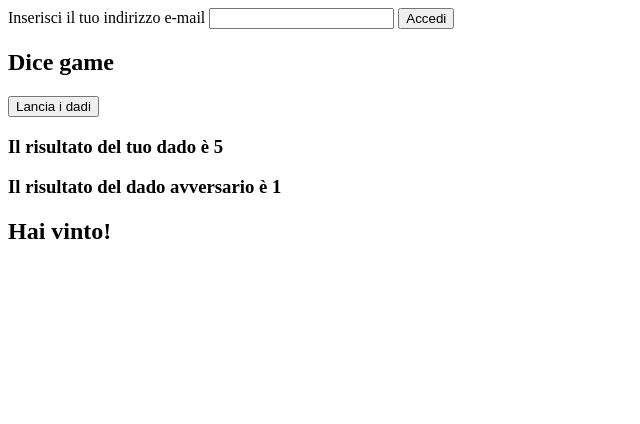
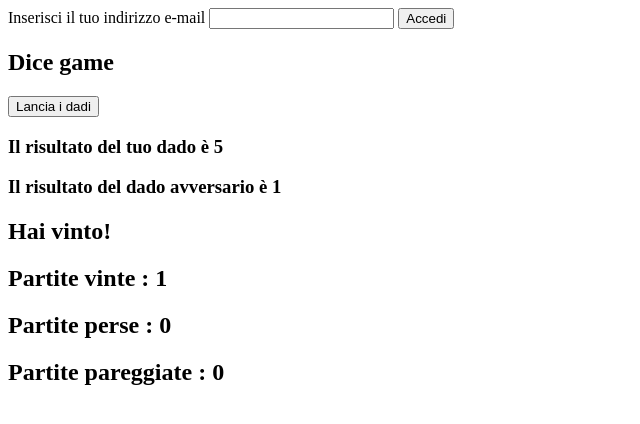
Before and after one commit to marcoaufiero/js-mail-dadi, a plain HTML site: page index.html in a window 1280 px wide. Both pictures are taken after a click on the button "Lancia i dadi". Shown: the whole page, without its empty margins (0-640 px from the left). Drawn offline with Linux system fonts and the light colour scheme.

Commit message:
game results counter function added

```diff
--- a/assets/js/main.js
+++ b/assets/js/main.js
@@ -21,6 +21,9 @@ function submit(){
     }
 }
 
+let winCounter = 0;
+let lostCounter = 0;
+let drawCounter = 0;
 
 function diceButton(){
 
@@ -28,24 +31,24 @@ function diceButton(){
     cpuDie = Math.round(Math.random() * 5) + 1;
 
     if(userDie > cpuDie){
-        console.log('hai vinto')
-        console.log(`${userDie} ${cpuDie}`)
         document.getElementById('userDie').innerHTML = `Il risultato del tuo dado è ${userDie}`
         document.getElementById('cpuDie').innerHTML = `Il risultato del dado avversario è ${cpuDie}`
         document.getElementById('gameResult').innerHTML = `Hai vinto!`
+        winCounter = winCounter + 1;
     }else if(userDie < cpuDie){
-        console.log('hai perso')
-        console.log(`${userDie} ${cpuDie}`)
         document.getElementById('userDie').innerHTML = `Il risultato del tuo dado è ${userDie}`
         document.getElementById('cpuDie').innerHTML = `Il risultato del dado avversario è ${cpuDie}`
         document.getElementById('gameResult').innerHTML = `Hai perso`
+        lostCounter = lostCounter + 1;
     }else{
-        console.log('pareggio')
-        console.log(`${userDie} ${cpuDie}`)
         document.getElementById('userDie').innerHTML = `Il risultato del tuo dado è ${userDie}`
         document.getElementById('cpuDie').innerHTML = `Il risultato del dado avversario è ${cpuDie}`
         document.getElementById('gameResult').innerHTML = `Hai pareggiato`
+        drawCounter = drawCounter + 1;
     }
 
+    document.getElementById('winCounter').innerHTML = `Partite vinte : ${winCounter}`
+    document.getElementById('lostCounter').innerHTML = `Partite perse : ${lostCounter}`
+    document.getElementById('drawCounter').innerHTML = `Partite pareggiate : ${drawCounter}`
 
 }
--- a/index.html
+++ b/index.html
@@ -29,6 +29,10 @@
             <h3 id="cpuDie"></h3>
             <h2 id="gameResult"></h2>
         </div>
+
+        <h2 id="winCounter"></h2>
+        <h2 id="lostCounter"></h2>
+        <h2 id="drawCounter"></h2>
     </div>
 
     <script src="./assets/js/main.js"></script>
```
